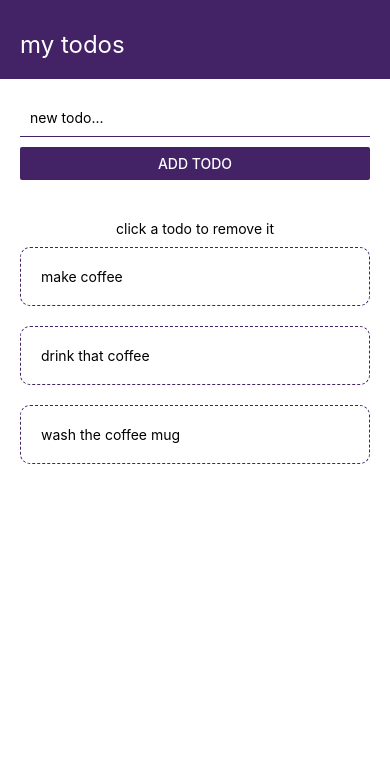
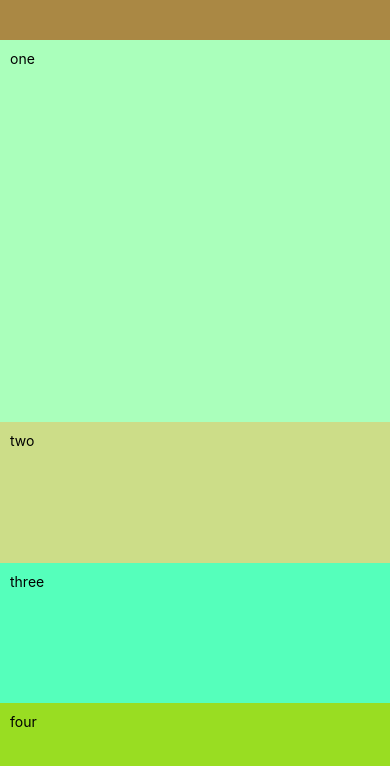
Before and after one commit to JuliaLojek/react-native-course, a React Native app: screen / in a window 390 px wide. Shown: the top 766 px of the page. Built offline with nearby package versions, Linux system fonts and the light colour scheme.

Commit message:
flexbox layouts

```diff
--- a/App.js
+++ b/App.js
@@ -10,6 +10,7 @@
 import Header from "./components/Header";
 import TodoItem from "./components/TodoItem";
 import Form from "./components/Form";
+import Sandbox from "./components/Sandbox";
 
 export default function App() {
   const [todos, setTodos] = useState([
@@ -31,23 +32,25 @@
   };
 
   return (
-    <TouchableWithoutFeedback onPress={() => Keyboard.dismiss()}>
-      <View style={styles.container}>
-        <Header />
-        <View style={styles.content}>
-          <Form addTodo={addTodo} />
-          <Text style={styles.info}>click a todo to remove it</Text>
-          <View style={styles.list}>
-            <FlatList
-              data={todos}
-              renderItem={({ item }) => (
-                <TodoItem item={item} removeTodo={removeTodo} />
-              )}
-            />
-          </View>
-        </View>
-      </View>
-    </TouchableWithoutFeedback>
+    // <TouchableWithoutFeedback onPress={() => Keyboard.dismiss()}>
+    //   <View style={styles.container}>
+    //     <Header />
+    //     <View style={styles.content}>
+    //       <Form addTodo={addTodo} />
+    //       <Text style={styles.info}>click a todo to remove it</Text>
+    //       <View style={styles.list}>
+    //         <FlatList
+    //           data={todos}
+    //           renderItem={({ item }) => (
+    //             <TodoItem item={item} removeTodo={removeTodo} />
+    //           )}
+    //         />
+    //       </View>
+    //     </View>
+    //   </View>
+    // </TouchableWithoutFeedback>
+
+    <Sandbox />
   );
 }
 
--- /dev/null
+++ b/components/Sandbox.js
@@ -0,0 +1,46 @@
+import React from "react";
+import { StyleSheet, Text, View } from "react-native";
+
+const Sandbox = () => {
+  return (
+    <View style={styles.container}>
+      <Text style={styles.boxOne}>one</Text>
+      <Text style={styles.boxTwo}>two</Text>
+      <Text style={styles.boxThree}>three</Text>
+      <Text style={styles.boxFour}>four</Text>
+    </View>
+  )
+};
+
+const styles = StyleSheet.create({
+  container: {
+    flex: 1,
+    flexDirection: "column",
+    // justifyContent: "space-evenly",
+    // alignItems: "flex-end",
+    paddingTop: 40,
+    backgroundColor: "#aa8844",
+  },
+  boxOne: {
+    flex: 3,
+    backgroundColor: "#aaffbb",
+    padding: 10,
+  },
+  boxTwo: {
+    flex: 1,
+    backgroundColor: "#ccdd88",
+    padding: 10,
+  },
+  boxThree: {
+    flex: 1,
+    backgroundColor: "#55ffbb",
+    padding: 10,
+  },
+  boxFour: {
+    flex: 1,
+    backgroundColor: "#99dd22",
+    padding: 10,
+  },
+});
+
+export default Sandbox;
```
